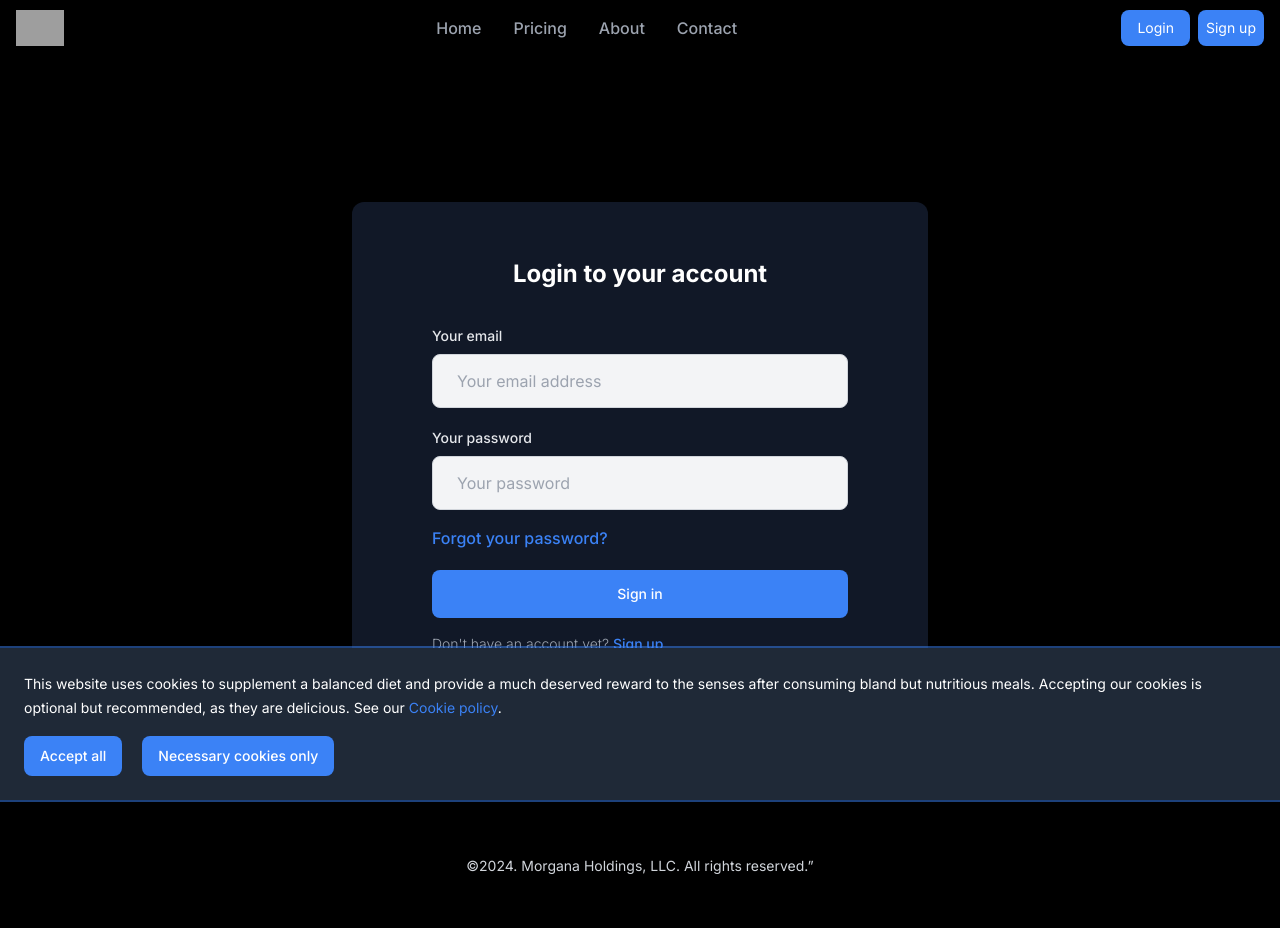
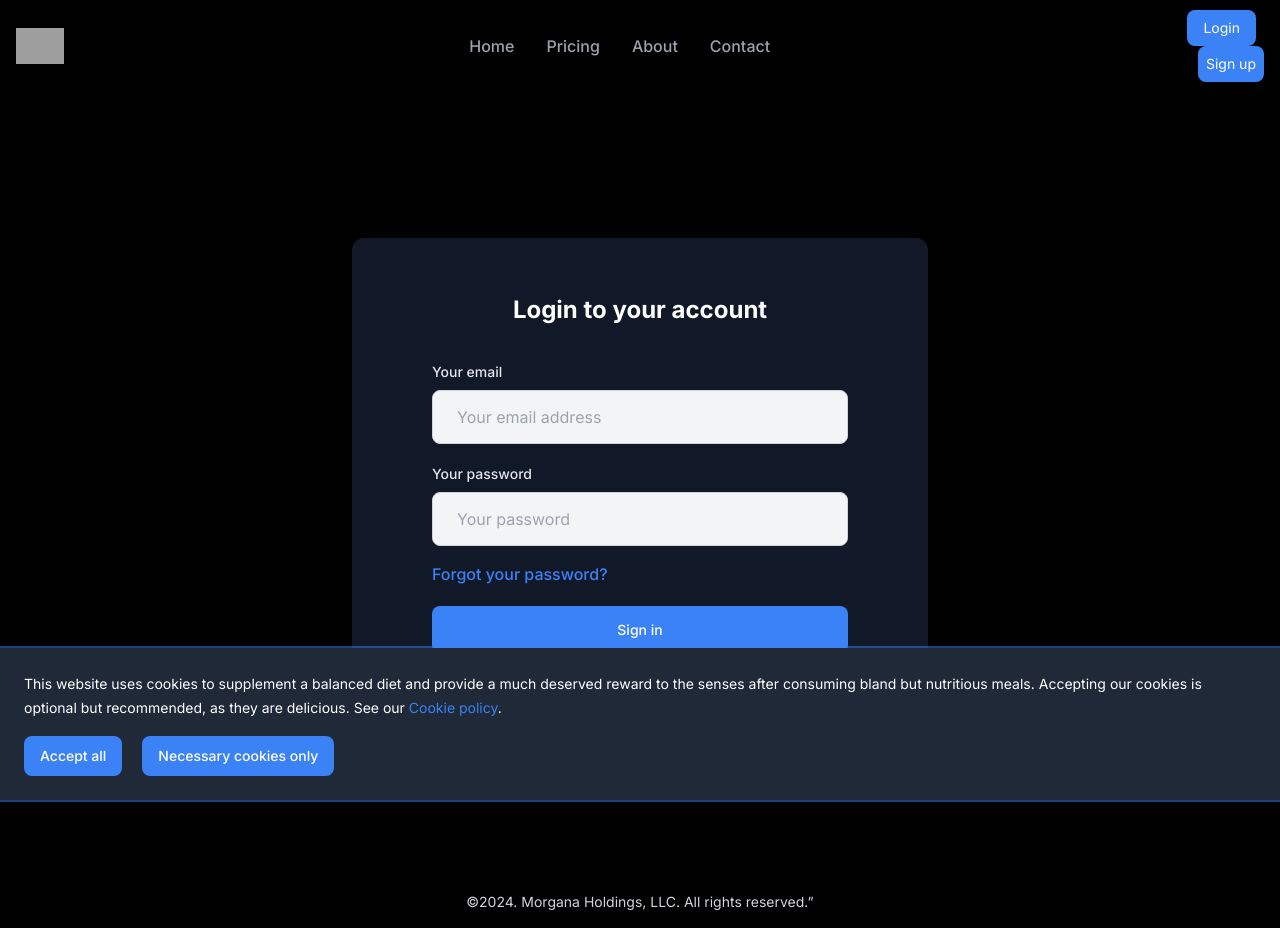
Before and after one commit to FasihAhmedRaza/Morgana, a Next.js app: page /login in a window 1280 px wide. Before the commit the page ends 892 px from the top, so only its background shows below. Built offline with nearby package versions, Linux system fonts and the light colour scheme; grey boxes are pictures that could not be loaded.

Commit message:
create a global store, added example login api to set global data about the user.
temporary changed the nav bar, styling issues needed to resolve.

basic concept about how things will work is done.

```diff
--- a/package.json
+++ b/package.json
@@ -15,12 +15,13 @@
     "@radix-ui/react-slot": "^1.0.2",
     "@react-three/fiber": "^8.16.1",
     "@tabler/icons-react": "^3.1.0",
+    "axios": "^1.6.8",
     "class-variance-authority": "^0.7.0",
     "clsx": "^2.1.0",
     "framer-motion": "^11.0.24",
     "lucide-react": "^0.365.0",
     "mini-svg-data-uri": "^1.4.4",
-    "next": "^14.1.4",
+    "next": "^14.2.1",
     "next-auth": "^4.24.7",
     "react": "^18",
     "react-datepicker": "^6.6.0",
@@ -30,7 +31,8 @@
     "tailwind-merge": "^2.2.2",
     "tailwindcss-animate": "^1.0.7",
     "three": "^0.163.0",
-    "vaul": "^0.9.0"
+    "vaul": "^0.9.0",
+    "zustand": "^4.4.4"
   },
   "devDependencies": {
     "@types/node": "^20",
--- a/src/app/login/page.tsx
+++ b/src/app/login/page.tsx
@@ -1,22 +1,57 @@
-'use client'
-import React from 'react';
-import Link from 'next/link';
+"use client";
+import axios from 'axios';
+import Link from "next/link";
+import React, { useState } from "react";
+import useAuthStore from "../../lib/authStore";
 
 const Login = () => {
+  const [formData, setFormData] = useState({
+    email: "",
+    password: "",
+  });
+  const { setUserAuthentication } = useAuthStore();
+
+  const handleChange = (e : any) => {
+    const { name, value } = e.target;
+    setFormData((prevState) => ({
+      ...prevState,
+      [name]: value,
+    }));
+  };
+
+  const handleSubmit =async (e : any) => {
+    e.preventDefault();
+    console.log("Form Data:", formData);
+    try {
+        const res = await axios.post('https://api.dev.contactly.online/v1/admins/auth/login', formData);
+        console.log("the res is ", res?.data?.data)
+        alert("The user is logged in successfully");
+        setUserAuthentication(res?.data?.data);
+    } catch (error) {
+        console.error("Error occured");
+    }
+
+  };
+
   return (
     <div className="bg-black min-h-screen flex items-center justify-center">
       <div className="bg-gray-900 rounded-xl px-20 py-14 flex flex-col gap-2 items-center mx-4 max-w-xl w-full">
         <h2 className="text-2xl text-center font-bold pb-5 text-white">
           Login to your account
         </h2>
-                <form className="w-full">
+        <form className="w-full" onSubmit={handleSubmit}>
           <div className="mb-3">
-                        <label className="block py-2 text-sm font-medium leading-5 text-gray-200" htmlFor="email">
+            <label
+              className="block py-2 text-sm font-medium leading-5 text-gray-200"
+              htmlFor="email"
+            >
               Your email
             </label>
             <input
               className="bg-gray-100 text-base py-3 px-6 border border-gray-300 leading-7 text-gray-900 rounded-lg focus:ring-2 focus:ring-blue-500 focus:border-blue-500 w-full"
-                            defaultValue=""
+              value={formData.email}
+              onChange={handleChange}
+              name="email"
               id="email"
               placeholder="Your email address"
               required
@@ -25,12 +60,17 @@ const Login = () => {
           </div>
           {/* Password field */}
           <div className="mb-4">
-                        <label className="block py-2 text-sm font-medium leading-5 text-gray-200" htmlFor="password">
+            <label
+              className="block py-2 text-sm font-medium leading-5 text-gray-200"
+              htmlFor="password"
+            >
               Your password
             </label>
             <input
               className="bg-gray-100 leading-7 border border-gray-300 text-gray-900 text-base py-3 px-6 rounded-lg focus:ring-2 focus:ring-blue-500 focus:border-blue-500 w-full"
-                            defaultValue=""
+              value={formData.password}
+              onChange={handleChange}
+              name="password"
               id="password"
               placeholder="Your password"
               required
@@ -40,9 +80,12 @@ const Login = () => {
           {/* Forgot password link */}
           <div className="flex flex-col space-y-2">
             <label className="font-medium text-gray-400 flex items-start space-x-2">
-                            <Link className="text-blue-500 hover:text-primary-700" href="/forgot">
+              <Link
+                href="/forgot"
+                className="text-blue-500 hover:text-primary-700"
+              >
                 Forgot your password?
-                            </Link >
+              </Link>
             </label>
           </div>
           {/* Error message */}
@@ -60,8 +103,11 @@ const Login = () => {
           </div>
           {/* Sign up link */}
           <p className="text-sm font-light text-gray-500 dark:text-gray-400">
-                        Don't have an account yet?{' '}
-                        <Link className="font-medium text-blue-600 hover:underline dark:text-blue-500" href="/signup">
+            Don't have an account yet?{" "}
+            <Link
+              href="/signup"
+              className="font-medium text-blue-600 hover:underline dark:text-blue-500"
+            >
               Sign up
             </Link>
           </p>
--- a/src/components/Nava.tsx
+++ b/src/components/Nava.tsx
@@ -1,15 +1,17 @@
 "use client";
 import React from "react";
 import { useState } from "react";
-import Login from '@/components/Login'
+import Login from "@/components/Login";
 import Signup from "@/components/Signup";
 import Link from "next/link";
+import useAuthStore from "../lib/authStore";
 
 export const FloatingNav = () => {
   // State to track whether the mobile menu is open or closed
   const [isMobileMenuOpen, setIsMobileMenuOpen] = useState(false);
   const [showModel, setShowModel] = useState(false);
   const [showSignup, setShowSignup] = useState(false);
+  const { isAuth } = useAuthStore();
 
   // Function to toggle the mobile menu
   const toggleMobileMenu = () => {
@@ -33,24 +35,46 @@ export const FloatingNav = () => {
 
           {/* --------------LOGIN BUTTON ---- */}
 
+          {!isAuth && (
+            <div>
               <div className="place-self-end px-2">
                 <Link href="/login">
                   <button
-              className='bg-blue-500 px-4 py-2 text-center rounded-lg
-              transition duration-300 ease-in-out hover:bg-gray-600 text-white text-sm'>
-                Login</button>
+                    className="bg-blue-500 px-4 py-2 text-center rounded-lg
+          transition duration-300 ease-in-out hover:bg-gray-600 text-white text-sm"
+                  >
+                    Login
+                  </button>
                 </Link>
               </div>
 
-          {/*----------------- Signup BUTTON ---- */}
               <div className="place-self-end">
                 <Link href="/signup">
                   <button
-              className='bg-blue-500 px-2 py-2 text-center rounded-lg
+                    className="bg-blue-500 px-2 py-2 text-center rounded-lg
           transition duration-300 ease-in-out hover:bg-gray-600
-               text-white text-sm'>Sign up</button>
+           text-white text-sm"
+                  >
+                    Sign up
+                  </button>
                 </Link>
               </div>
+            </div>
+          )}
+
+{/* Is ko change karke apni logut wali functionality laga liye ga */}
+          {isAuth && (
+            <div className="place-self-end px-2">
+              <Link href="/login">
+                <button
+                  className="bg-blue-500 px-4 py-2 text-center rounded-lg
+          transition duration-300 ease-in-out hover:bg-gray-600 text-white text-sm"
+                >
+                  Sign Out
+                </button>
+              </Link>
+            </div>
+          )}
 
           <button
             onClick={toggleMobileMenu} // Add onClick handler to toggle the mobile menu
@@ -62,7 +86,7 @@ export const FloatingNav = () => {
           >
             <span className="sr-only">Open main menu</span>
             <svg
-              className={`w-6 h-6 ${isMobileMenuOpen ? 'hidden' : ''}`} // Hide the open menu icon if menu is open
+              className={`w-6 h-6 ${isMobileMenuOpen ? "hidden" : ""}`} // Hide the open menu icon if menu is open
               fill="currentColor"
               viewBox="0 0 20 20"
               xmlns="http://www.w3.org/2000/svg"
@@ -74,7 +98,7 @@ export const FloatingNav = () => {
               />
             </svg>
             <svg
-              className={`w-6 h-6 ${isMobileMenuOpen ? '' : 'hidden'}`} // Hide the closed menu icon if menu is closed
+              className={`w-6 h-6 ${isMobileMenuOpen ? "" : "hidden"}`} // Hide the closed menu icon if menu is closed
               fill="currentColor"
               viewBox="0 0 20 20"
               xmlns="http://www.w3.org/2000/svg"
@@ -88,7 +112,9 @@ export const FloatingNav = () => {
           </button>
         </div>
         <div
-          className={`items-center justify-between w-full lg:flex lg:w-auto lg:order-1 ${isMobileMenuOpen ? '' : 'hidden'}`} // Hide the menu items if menu is closed
+          className={`items-center justify-between w-full lg:flex lg:w-auto lg:order-1 ${
+            isMobileMenuOpen ? "" : "hidden"
+          }`} // Hide the menu items if menu is closed
           id="mobile-menu-2"
         >
           <ul className="flex flex-col mt-4 font-medium lg:flex-row lg:space-x-8 lg:mt-0">
--- /dev/null
+++ b/src/lib/authStore.ts
@@ -0,0 +1,68 @@
+import { create } from "zustand";
+import { persist } from "zustand/middleware";
+
+type LoginResponse = {
+  authentication: any;
+  user: any;
+};
+
+type StoreState = {
+  userData: null | any;
+  accessToken: null | string;
+  refreshToken: null | string;
+  isAuth: boolean;
+  isDark: boolean;
+};
+
+type StoreAction = {
+  setUserAuthentication: (data: LoginResponse) => void;
+  removeUserAuthentication: () => void;
+  updateUserData: (data: any) => void;
+};
+
+const initialState: StoreState = {
+  isAuth: false,
+  userData: null,
+  accessToken: null,
+  refreshToken: null,
+  isDark: false,
+};
+
+const useAuthStore = create<StoreState & StoreAction>()(
+  persist(
+    (set) => ({
+      ...initialState,
+      setUserAuthentication: (payload: LoginResponse) =>
+        set(() => ({
+          isAuth: true,
+          accessToken: payload?.authentication?.accessToken,
+          refreshToken: payload?.authentication?.refreshToken,
+          userData: payload.user,
+        })),
+      removeUserAuthentication: () =>
+        set(() => ({
+          ...initialState,
+        })),
+      updateUserData: (payload: any) => set(() => ({ userData: payload })),
+
+    }),
+    {
+      name: "PERSIST_STORE",
+      partialize: ({
+        isAuth,
+        accessToken,
+        refreshToken,
+        userData,
+        isDark,
+      }) => ({
+        isAuth,
+        userData,
+        accessToken,
+        refreshToken,
+        isDark,
+      }),
+    }
+  )
+);
+
+export default useAuthStore;
```
Also changed, not shown: 1 other file (tests, documents, lock files or other folders). Lines whose indentation alone changed are shown as unchanged.
